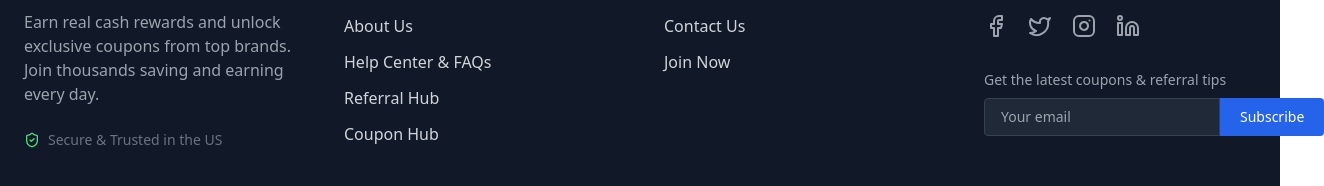
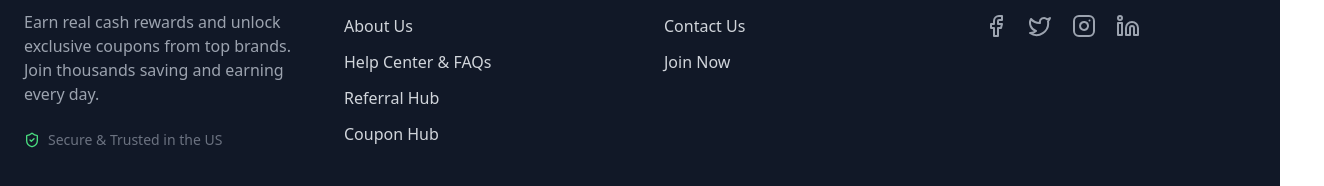
Before and after one commit to ifaceh0/Referal_Couponcode_Frontend, a React (Vite) app: page / in a window 1280 px wide. Shown: the part 3400-3586 px from the top of the page, 1324 px wide, since content can reach past the window. Built offline with nearby package versions, Linux system fonts and the light colour scheme; no server answers.

Commit message:
remove code

```diff
--- a/src/common/Footer.jsx
+++ b/src/common/Footer.jsx
@@ -151,7 +151,7 @@
             </div>
 
             {/* Optional: Email signup (can add later) */}
-            <div className="text-sm text-gray-400">
+            {/* <div className="text-sm text-gray-400">
               <p className="mb-2">Get the latest coupons & referral tips</p>
               <div className="flex">
                 <input
@@ -163,7 +163,7 @@
                   Subscribe
                 </button>
               </div>
-            </div>
+            </div> */}
           </div>
         </div>
 
```
